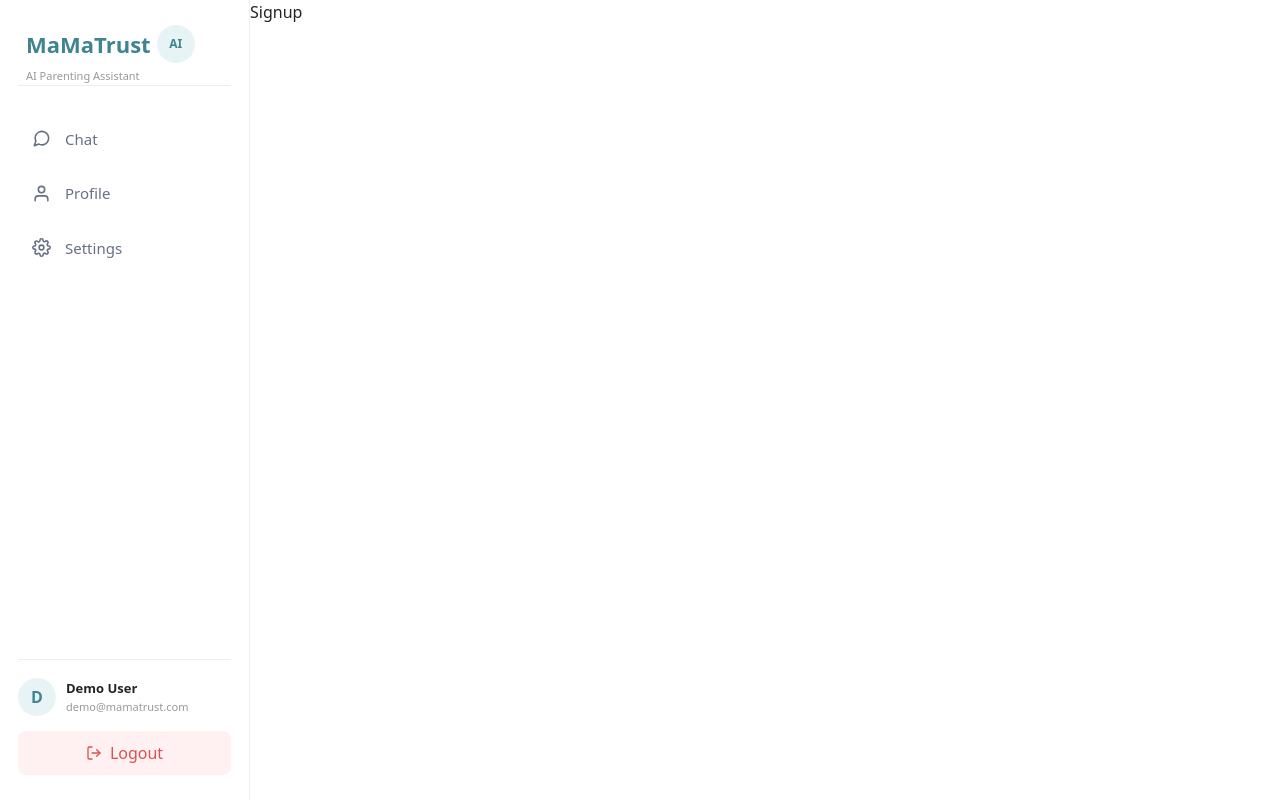
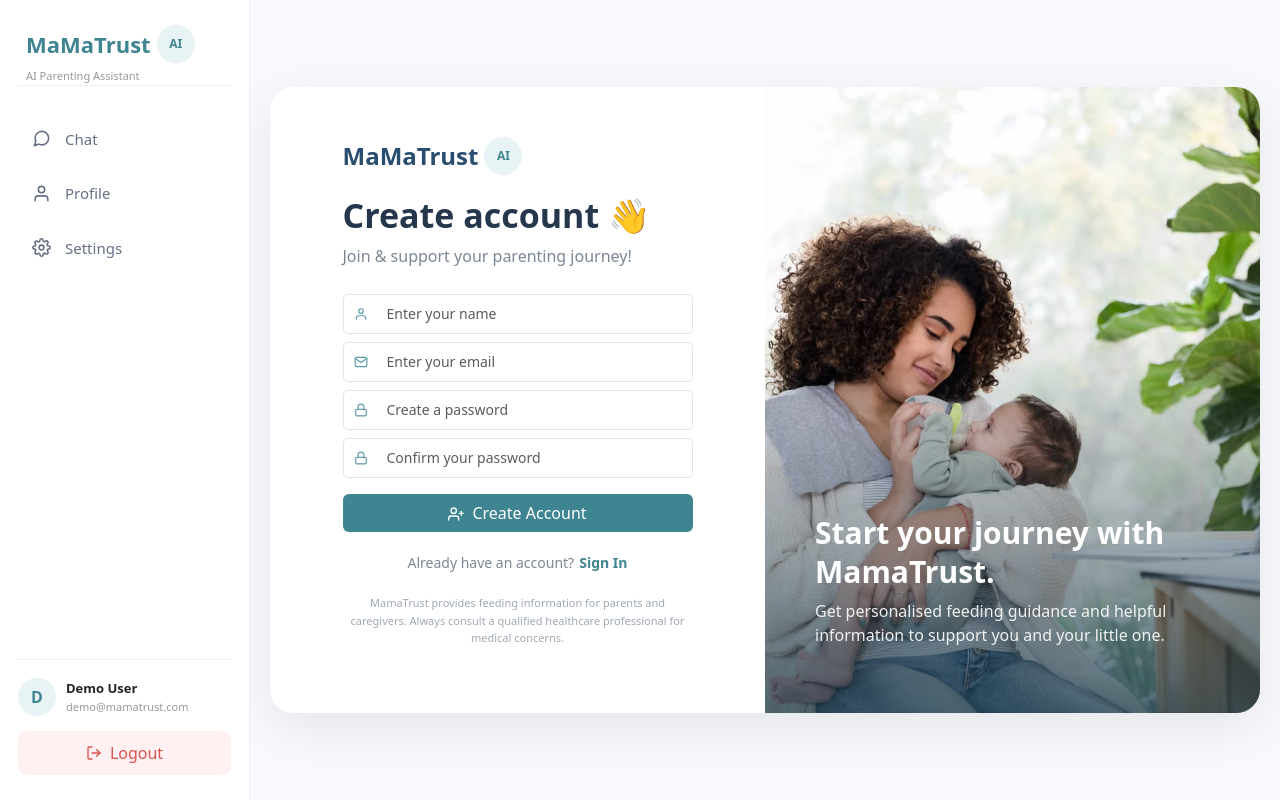
Before and after one commit to Mathushanan/MaMaTrust-chatbot, a React (Vite) app in the folder frontend/: page /signup in a window 1280 px wide. Built offline with nearby package versions, Linux system fonts and the light colour scheme.

Commit message:
sigup feature implemented

```diff
--- a/frontend/src/index.css
+++ b/frontend/src/index.css
@@ -210,6 +210,11 @@ body {
   background-size: cover;
   background-position: center;
   position: relative;
+}
+
+.signup-image-section {
+  /* Replace this URL with your own mom + baby vector */
+  background-image: url("/signup-mom-baby.avif");
 }
 
 .image-overlay {
--- a/frontend/src/pages/Login.jsx
+++ b/frontend/src/pages/Login.jsx
@@ -136,7 +136,7 @@ const Login = ({ setUser }) => {
               {/* Signup */}
               <p className="signup-text ">
                 Don't have an account?
-                <Link to="/register">Create an account</Link>
+                <Link to="/signup">Create an account</Link>
               </p>
 
               {/* Small disclaimer */}
--- a/frontend/src/pages/Signup.jsx
+++ b/frontend/src/pages/Signup.jsx
@@ -1,7 +1,242 @@
-import React from "react";
+import React, { useState } from "react";
+import { Link, useNavigate } from "react-router-dom";
+import { FiUser, FiMail, FiLock, FiUserPlus } from "react-icons/fi";
 
-const Signup = () => {
-  return <div>Signup</div>;
+const Signup = ({ setUser }) => {
+  const [error, setError] = useState("");
+
+  const [formData, setFormData] = useState({
+    name: "",
+    email: "",
+    password: "",
+    confirmPassword: "",
+  });
+
+  const [loading, setLoading] = useState(false);
+
+  const navigate = useNavigate();
+
+  const handleChange = (e) => {
+    setFormData({
+      ...formData,
+      [e.target.name]: e.target.value,
+    });
+  };
+
+  const handleSubmit = async (e) => {
+    e.preventDefault();
+
+    setError("");
+
+    // Check passwords match
+    if (formData.password !== formData.confirmPassword) {
+      setError("Passwords do not match.");
+      return;
+    }
+
+    setLoading(true);
+
+    /*
+
+
+    try {
+      const response = await axios.post(
+        "/api/signup",
+        formData
+      );
+
+      const user = response.data.user;
+
+      localStorage.setItem(
+        "token",
+        response.data.token
+      );
+
+      setUser(user);
+
+      navigate("/");
+
+    } catch (error) {
+      setError(
+        error.response?.data?.message ||
+        "Something went wrong. Please try again."
+      );
+    }
+
+    */
+
+    await new Promise((resolve) => setTimeout(resolve, 1000));
+
+    const user = {
+      name: formData.name,
+      email: formData.email,
+    };
+
+    localStorage.setItem("token", "fake-signup-token");
+
+    if (setUser) {
+      setUser(user);
+    }
+
+    console.log("Signup details:", formData);
+
+    setLoading(false);
+
+    navigate("/");
+  };
+
+  return (
+    <div className="login-page">
+      <div className="container">
+        {error && <p className="text-danger text-center mb-3">{error}</p>}
+
+        <div className="login-card row g-0">
+          {/* LEFT SIDE - SIGNUP FORM */}
+          <div className="col-lg-6 login-form-section">
+            <div className="login-content">
+              {/* Logo */}
+              <div className="brand">
+                <span>MaMaTrust</span>
+
+                <div className="brand-icon">AI</div>
+              </div>
+
+              {/* Heading */}
+              <div className="mb-4">
+                <h1>Create account 👋</h1>
+
+                <p>Join & support your parenting journey!</p>
+              </div>
+
+              <form onSubmit={handleSubmit}>
+                {/* Name */}
+                <div className="mb-2">
+                  <div className="input-group custom-input">
+                    <span className="input-group-text">
+                      <FiUser />
+                    </span>
+
+                    <input
+                      type="text"
+                      name="name"
+                      className="form-control"
+                      placeholder="Enter your name"
+                      value={formData.name}
+                      onChange={handleChange}
+                      required
+                    />
+                  </div>
+                </div>
+
+                {/* Email */}
+                <div className="mb-2">
+                  <div className="input-group custom-input">
+                    <span className="input-group-text">
+                      <FiMail />
+                    </span>
+
+                    <input
+                      type="email"
+                      name="email"
+                      className="form-control"
+                      placeholder="Enter your email"
+                      value={formData.email}
+                      onChange={handleChange}
+                      required
+                    />
+                  </div>
+                </div>
+
+                {/* Password */}
+                <div className="mb-2">
+                  <div className="input-group custom-input">
+                    <span className="input-group-text">
+                      <FiLock />
+                    </span>
+
+                    <input
+                      type="password"
+                      name="password"
+                      className="form-control"
+                      placeholder="Create a password"
+                      value={formData.password}
+                      onChange={handleChange}
+                      required
+                    />
+                  </div>
+                </div>
+
+                {/* Confirm Password */}
+                <div className="mb-3">
+                  <div className="input-group custom-input">
+                    <span className="input-group-text">
+                      <FiLock />
+                    </span>
+
+                    <input
+                      type="password"
+                      name="confirmPassword"
+                      className="form-control"
+                      placeholder="Confirm your password"
+                      value={formData.confirmPassword}
+                      onChange={handleChange}
+                      required
+                    />
+                  </div>
+                </div>
+
+                {/* Signup Button */}
+                <button
+                  type="submit"
+                  className="btn login-button w-100"
+                  disabled={loading}
+                >
+                  {loading ? (
+                    <>
+                      <span className="spinner-border spinner-border-sm me-2"></span>
+                      Creating account...
+                    </>
+                  ) : (
+                    <>
+                      <FiUserPlus className="me-2" />
+                      Create Account
+                    </>
+                  )}
+                </button>
+              </form>
+
+              {/* Login */}
+              <p className="signup-text">
+                Already have an account?
+                <Link to="/login">Sign In</Link>
+              </p>
+
+              {/* Disclaimer */}
+              <p className="disclaimer">
+                MamaTrust provides feeding information for parents and
+                caregivers. Always consult a qualified healthcare professional
+                for medical concerns.
+              </p>
+            </div>
+          </div>
+
+          {/* RIGHT SIDE - SAME DESIGN */}
+          <div className="col-lg-6 login-image-section signup-image-section">
+            <div className="image-overlay">
+              <div className="image-text">
+                <h2>Start your journey with MamaTrust.</h2>
+
+                <p>
+                  Get personalised feeding guidance and helpful information to
+                  support you and your little one.
+                </p>
+              </div>
+            </div>
+          </div>
+        </div>
+      </div>
+    </div>
+  );
 };
 
 export default Signup;
```
Also changed, not shown: frontend/public/signup-mom-baby.avif (added).
